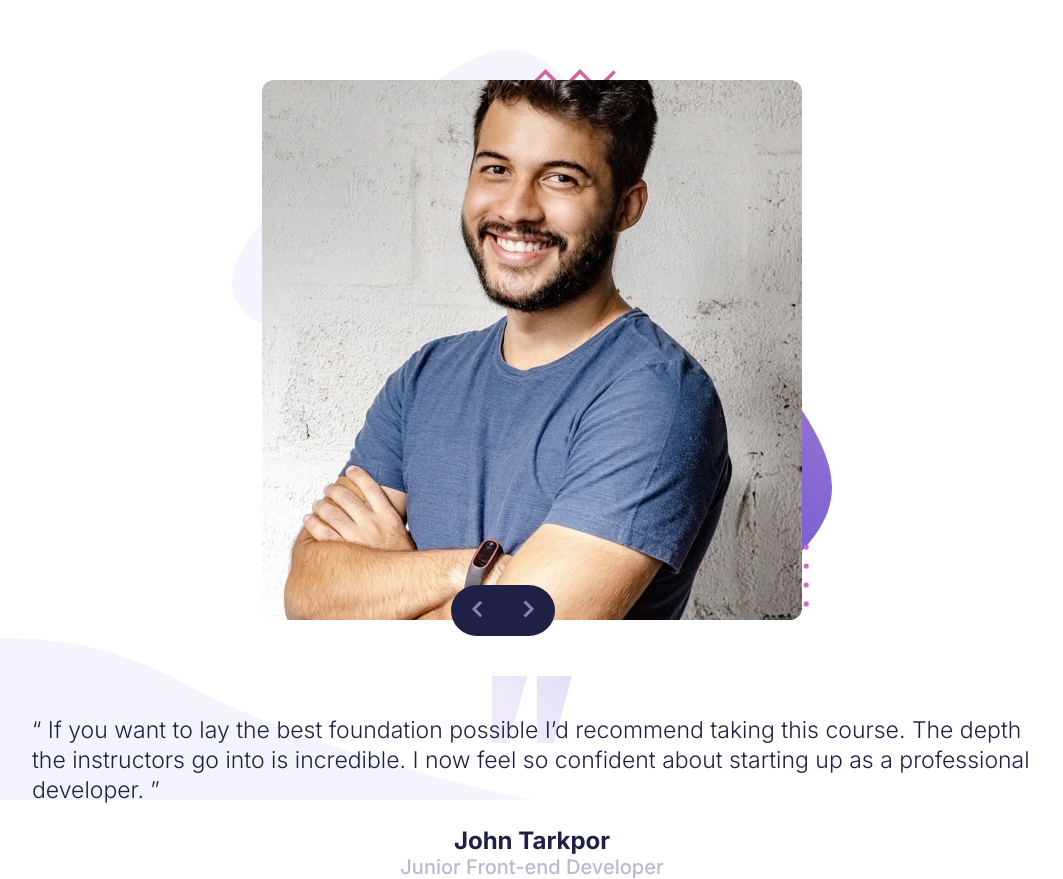
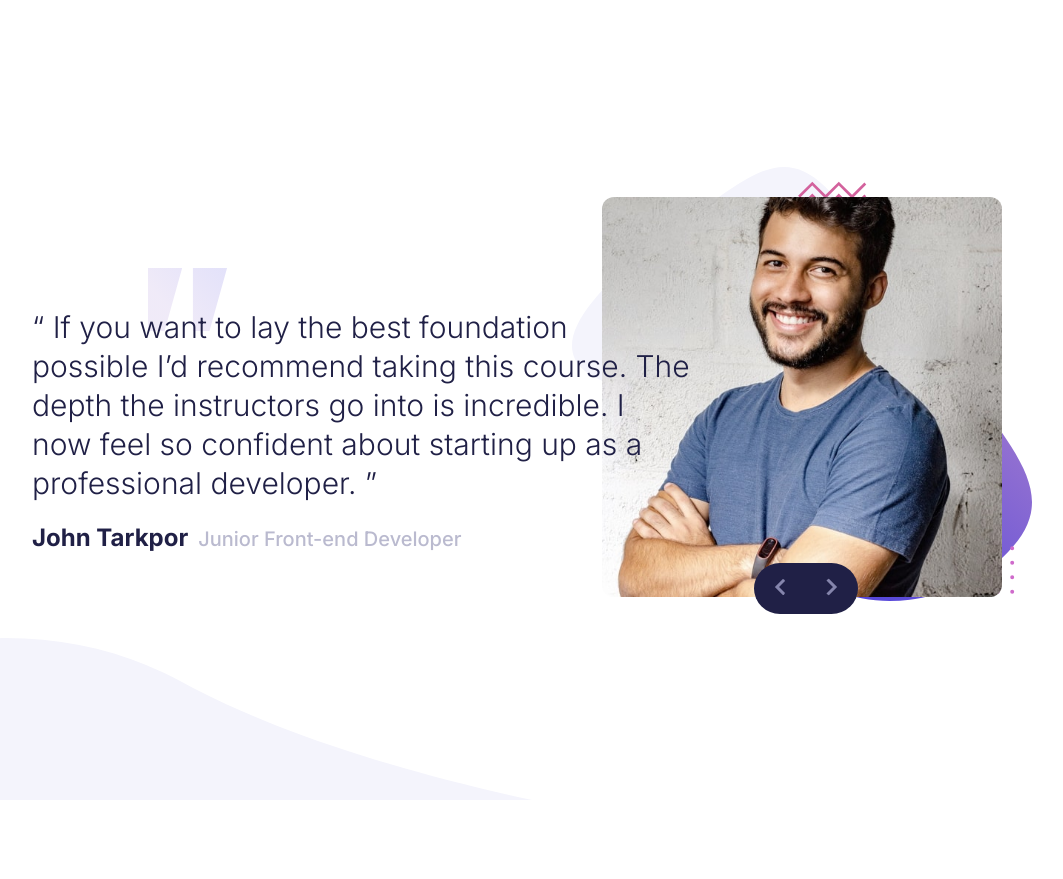
Before and after one commit to danilobandeira29/testimonials-slider, a plain HTML site: page index.html in a window 1280 px wide. Shown: the whole page, without its empty margins (108-1171 px from the left). After the commit the page ends 800 px from the top, so only its background shows below. Drawn offline with Linux system fonts and the light colour scheme.

Commit message:
style: html/css to desktop

```diff
--- a/index.html
+++ b/index.html
@@ -26,6 +26,7 @@
           </div>
         </div>
       </div>
+      <div class="article-container">
         <article class="text-primary">
           “ I’ve been interested in coding for a while but never taken the jump, until now.
           I couldn’t recommend this course enough. I’m now in the job of my dreams and so
@@ -33,6 +34,7 @@
           </article>
         <strong class="text-dark">Tanya Sinclair</strong>
         <span class="text-neutral">UX Engineer</span>
+      </div>
     </section>
 
     <section class="content show">
@@ -50,13 +52,17 @@
           </div>
         </div>
       </div>
+      <div class="article-container">
         <article class="text-primary">
           “ If you want to lay the best foundation possible I’d recommend taking this course.
           The depth the instructors go into is incredible. I now feel so confident about
           starting up as a professional developer. ”
         </article>
+        <div class="user-profile">
           <strong class="text-dark">John Tarkpor</strong>
           <span class="text-neutral">Junior Front-end Developer</span>
+        </div>
+      </div>
     </section>
   </main>
 <script src="./script.js"></script>
--- a/style.css
+++ b/style.css
@@ -24,11 +24,12 @@ body {
   background: url("./images/pattern-curve.svg") no-repeat bottom left;
   background-size: 50vw;
   padding: 5rem 3rem;
+  display: flex;
 }
 
 .container {
-  max-width: 1000px;
-  margin: 0 auto;
+  max-width: 800px;
+  margin: auto;
 }
 
 .container .content {
@@ -46,6 +47,7 @@ body {
 
 .container .content img {
   width: 100%;
+  max-width: 440px;
   border-radius: 12px;
 }
 
@@ -94,7 +96,7 @@ body {
 .container .slide-container .slide-buttons {
   position: absolute;
   bottom: -10px;
-  left: 35%;
+  left: 38%;
   display: flex;
   justify-content: center;
   align-items: center;
@@ -115,3 +117,53 @@ body {
 .container .slide-container .slide-buttons button:nth-child(2) {
   border-radius: 0 50% 50% 0;
 }
+
+@media (min-width: 1000px) {
+  body {
+    font-size: 3rem;
+  }
+
+  .container {
+    max-width: 1000px;
+    margin: auto;
+  }
+
+  .container .content.show {
+    max-width: 1000px;
+    flex-direction: row;
+  }
+
+  .container .content.show .slide-container {
+    order: 2;
+  }
+
+  .container .content.show .slide-container > div {
+    flex: 1;
+    width: 400px;
+  }
+
+  .container .content.show .article-container {
+    margin-right: -12rem;
+    z-index: 2;
+  }
+
+  .container .content.show .article-container article {
+    display: flex;
+    flex-direction: column;
+  }
+
+  .container .content.show .article-container .user-profile {
+    display: flex;
+    align-items: baseline;
+  }
+
+  .container .content.show .article-container .user-profile strong {
+    margin-right: 10px;
+  }
+
+  .content article {
+    background-position: 20% -2%;
+  }
+
+
+}
```
Lines whose indentation alone changed are shown as unchanged.
